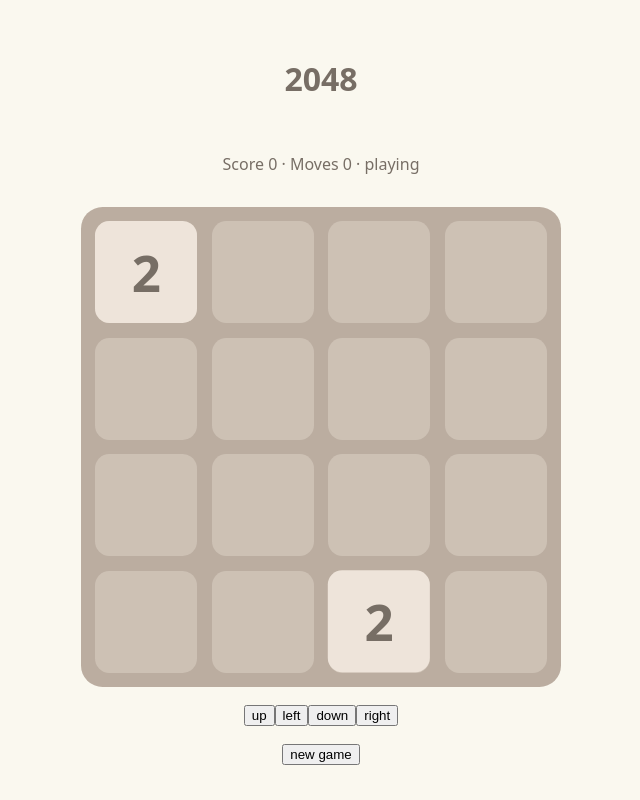
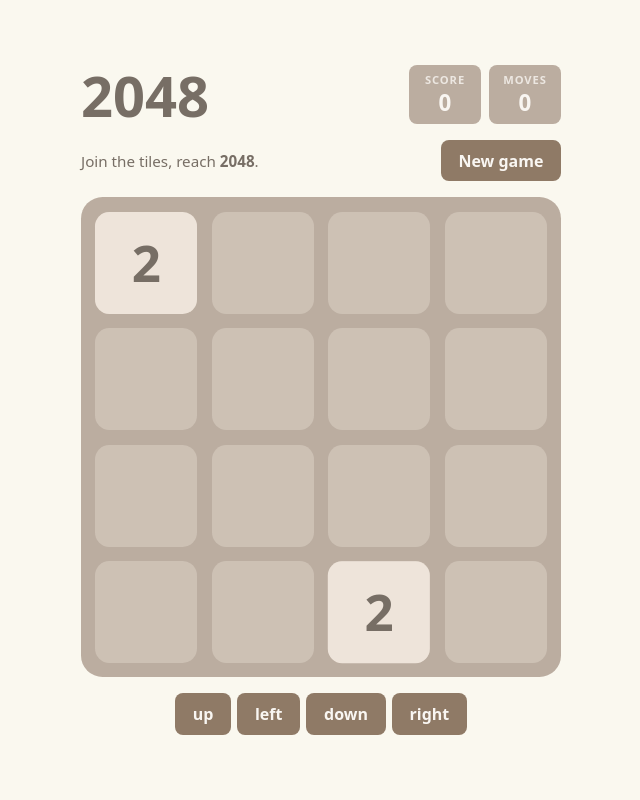
Before and after one commit to shouryaaggarwal9/fcf_sonnet_2048, a React (Vite) app: page / in a window 1280 px wide. Shown: the whole page, without its empty margins (319-959 px from the left). Built offline with nearby package versions, Linux system fonts and the light colour scheme.

Commit message:
feat(ui): add score panel, header, and win/game-over overlays

```diff
--- /dev/null
+++ b/src/App.css
@@ -0,0 +1,42 @@
+.app {
+  display: grid;
+  gap: 1rem;
+  width: var(--board-width);
+}
+
+.app-header {
+  display: flex;
+  align-items: center;
+  justify-content: space-between;
+  gap: 0.5rem;
+}
+
+.app-title {
+  margin: 0;
+  font-size: clamp(2rem, 10vw, 3.5rem);
+  line-height: 1;
+}
+
+.scores {
+  display: flex;
+  gap: 0.5rem;
+}
+
+.app-actions {
+  display: flex;
+  align-items: center;
+  justify-content: space-between;
+  gap: 0.5rem;
+}
+
+.tagline {
+  margin: 0;
+  font-size: 0.95rem;
+}
+
+/* Temporary: removed when keyboard and swipe input arrive in Phase 3. */
+.dev-controls {
+  display: flex;
+  justify-content: center;
+  gap: 0.4rem;
+}
--- a/src/App.tsx
+++ b/src/App.tsx
@@ -1,7 +1,10 @@
 import { useMemo } from 'react';
+import './App.css';
 import type { Direction } from './engine';
 import { useGameStore } from './state/gameStore';
 import { Board } from './ui/Board';
+import { GameOverlay } from './ui/GameOverlay';
+import { ScoreBox } from './ui/ScoreBox';
 import { boardToTiles } from './ui/tiles';
 
 const DIRECTIONS: readonly Direction[] = ['up', 'left', 'down', 'right'];
@@ -15,29 +18,40 @@ export default function App() {
   const tiles = useMemo(() => boardToTiles(game.board), [game.board]);
 
   return (
-    <main>
-      <h1>2048</h1>
-      <p>
-        Score {game.score} · Moves {game.moves} · {game.status}
-      </p>
-      <Board size={game.board.length} tiles={tiles} />
-      <div>
+    <main className="app">
+      <header className="app-header">
+        <h1 className="app-title">2048</h1>
+        <div className="scores">
+          <ScoreBox label="Score" value={game.score} />
+          <ScoreBox label="Moves" value={game.moves} />
+        </div>
+      </header>
+
+      <div className="app-actions">
+        <p className="tagline">
+          Join the tiles, reach <strong>2048</strong>.
+        </p>
+        <button type="button" className="btn" onClick={() => restart()}>
+          New game
+        </button>
+      </div>
+
+      <Board size={game.board.length} tiles={tiles}>
+        <GameOverlay
+          status={game.status}
+          score={game.score}
+          onKeepPlaying={keepPlaying}
+          onRestart={() => restart()}
+        />
+      </Board>
+
+      <div className="dev-controls">
         {DIRECTIONS.map((direction) => (
-          <button key={direction} type="button" onClick={() => move(direction)}>
+          <button key={direction} type="button" className="btn" onClick={() => move(direction)}>
             {direction}
           </button>
         ))}
       </div>
-      <div>
-        {game.status === 'won' && (
-          <button type="button" onClick={keepPlaying}>
-            keep playing
-          </button>
-        )}
-        <button type="button" onClick={() => restart()}>
-          new game
-        </button>
-      </div>
     </main>
   );
 }
--- a/src/index.css
+++ b/src/index.css
@@ -1,11 +1,20 @@
 :root {
   color-scheme: light dark;
   font-family: system-ui, sans-serif;
+
+  --board-width: min(92vw, 60dvh, 480px);
 
   --page-bg: #faf8ef;
   --text: #776e65;
   --board-bg: #bbada0;
   --cell-bg: rgb(238 228 218 / 0.35);
+  --panel-bg: #bbada0;
+  --panel-fg: #f9f6f2;
+  --btn-bg: #8f7a66;
+  --btn-fg: #f9f6f2;
+  --btn-primary-bg: #f65e3b;
+  --overlay-over: rgb(238 228 218 / 0.8);
+  --overlay-won: rgb(237 194 46 / 0.6);
 }
 
 @media (prefers-color-scheme: dark) {
@@ -14,6 +23,11 @@
     --text: #d8cfc4;
     --board-bg: #3a3530;
     --cell-bg: rgb(255 255 255 / 0.06);
+    --panel-bg: #3a3530;
+    --btn-bg: #5a5145;
+    --btn-primary-bg: #d9482a;
+    --overlay-over: rgb(27 26 23 / 0.82);
+    --overlay-won: rgb(160 125 20 / 0.72);
   }
 }
 
@@ -28,13 +42,31 @@ body {
   min-height: 100dvh;
   display: grid;
   place-items: center;
+  padding: 1rem;
   background: var(--page-bg);
   color: var(--text);
 }
 
-main {
-  display: grid;
-  justify-items: center;
-  gap: 1rem;
-  padding: 1rem;
+.btn {
+  font: inherit;
+  font-weight: 700;
+  padding: 0.6em 1.1em;
+  border: 0;
+  border-radius: 0.5em;
+  background: var(--btn-bg);
+  color: var(--btn-fg);
+  cursor: pointer;
 }
+
+.btn:hover {
+  filter: brightness(1.1);
+}
+
+.btn:focus-visible {
+  outline: 3px solid currentColor;
+  outline-offset: 2px;
+}
+
+.btn-primary {
+  background: var(--btn-primary-bg);
+}
--- a/src/ui/Board.css
+++ b/src/ui/Board.css
@@ -1,8 +1,7 @@
 .board {
-  /* The board is sized once here, and everything inside derives from it. */
-  --board-width: min(92vw, 70dvh, 480px);
   --gap: calc(var(--board-width) * 0.12 / var(--size));
 
+  position: relative; /* anchors the win/game-over overlay */
   width: var(--board-width);
   padding: var(--gap);
   background: var(--board-bg);
--- a/src/ui/Board.tsx
+++ b/src/ui/Board.tsx
@@ -1,4 +1,4 @@
-import type { CSSProperties } from 'react';
+import type { CSSProperties, ReactNode } from 'react';
 import { Tile } from './Tile';
 import type { TileView } from './tiles';
 import './Board.css';
@@ -6,9 +6,10 @@ import './Board.css';
 interface BoardProps {
   size: number;
   tiles: readonly TileView[];
+  children?: ReactNode;
 }
 
-export function Board({ size, tiles }: BoardProps) {
+export function Board({ size, tiles, children }: BoardProps) {
   const cellIds = Array.from({ length: size * size }, (_, index) => `cell-${index}`);
 
   return (
@@ -25,6 +26,7 @@ export function Board({ size, tiles }: BoardProps) {
           ))}
         </div>
       </div>
+      {children}
     </div>
   );
 }
--- /dev/null
+++ b/src/ui/GameOverlay.css
@@ -0,0 +1,34 @@
+.overlay {
+  position: absolute;
+  inset: 0;
+  display: grid;
+  align-content: center;
+  justify-items: center;
+  gap: 0.75rem;
+  border-radius: inherit;
+  backdrop-filter: blur(2px);
+}
+
+.overlay[data-kind="over"] {
+  background: var(--overlay-over);
+}
+
+.overlay[data-kind="won"] {
+  background: var(--overlay-won);
+}
+
+.overlay-title {
+  margin: 0;
+  font-size: clamp(1.8rem, 9cqw, 3rem);
+  font-weight: 800;
+}
+
+.overlay-score {
+  margin: 0;
+  font-size: 1.1rem;
+}
+
+.overlay-actions {
+  display: flex;
+  gap: 0.6rem;
+}
--- /dev/null
+++ b/src/ui/GameOverlay.tsx
@@ -0,0 +1,31 @@
+import type { GameStatus } from '../engine';
+import './GameOverlay.css';
+
+interface GameOverlayProps {
+  status: GameStatus;
+  score: number;
+  onKeepPlaying: () => void;
+  onRestart: () => void;
+}
+
+export function GameOverlay({ status, score, onKeepPlaying, onRestart }: GameOverlayProps) {
+  if (status === 'playing') return null;
+  const won = status === 'won';
+
+  return (
+    <div className="overlay" data-kind={status}>
+      <p className="overlay-title">{won ? 'You win!' : 'Game over'}</p>
+      <p className="overlay-score">Score {score.toLocaleString()}</p>
+      <div className="overlay-actions">
+        {won && (
+          <button type="button" className="btn btn-primary" onClick={onKeepPlaying}>
+            Keep going
+          </button>
+        )}
+        <button type="button" className={won ? 'btn' : 'btn btn-primary'} onClick={onRestart}>
+          New game
+        </button>
+      </div>
+    </div>
+  );
+}
--- /dev/null
+++ b/src/ui/ScoreBox.css
@@ -0,0 +1,23 @@
+.score-box {
+  display: grid;
+  justify-items: center;
+  min-width: 4.5rem;
+  padding: 0.4rem 0.8rem;
+  border-radius: 0.5rem;
+  background: var(--panel-bg);
+  color: var(--panel-fg);
+}
+
+.score-label {
+  font-size: 0.7rem;
+  font-weight: 700;
+  letter-spacing: 0.08em;
+  text-transform: uppercase;
+  opacity: 0.8;
+}
+
+.score-value {
+  font-size: 1.4rem;
+  font-weight: 700;
+  font-variant-numeric: tabular-nums;
+}
--- /dev/null
+++ b/src/ui/ScoreBox.tsx
@@ -0,0 +1,15 @@
+import './ScoreBox.css';
+
+interface ScoreBoxProps {
+  label: string;
+  value: number;
+}
+
+export function ScoreBox({ label, value }: ScoreBoxProps) {
+  return (
+    <div className="score-box">
+      <span className="score-label">{label}</span>
+      <span className="score-value">{value.toLocaleString()}</span>
+    </div>
+  );
+}
```
